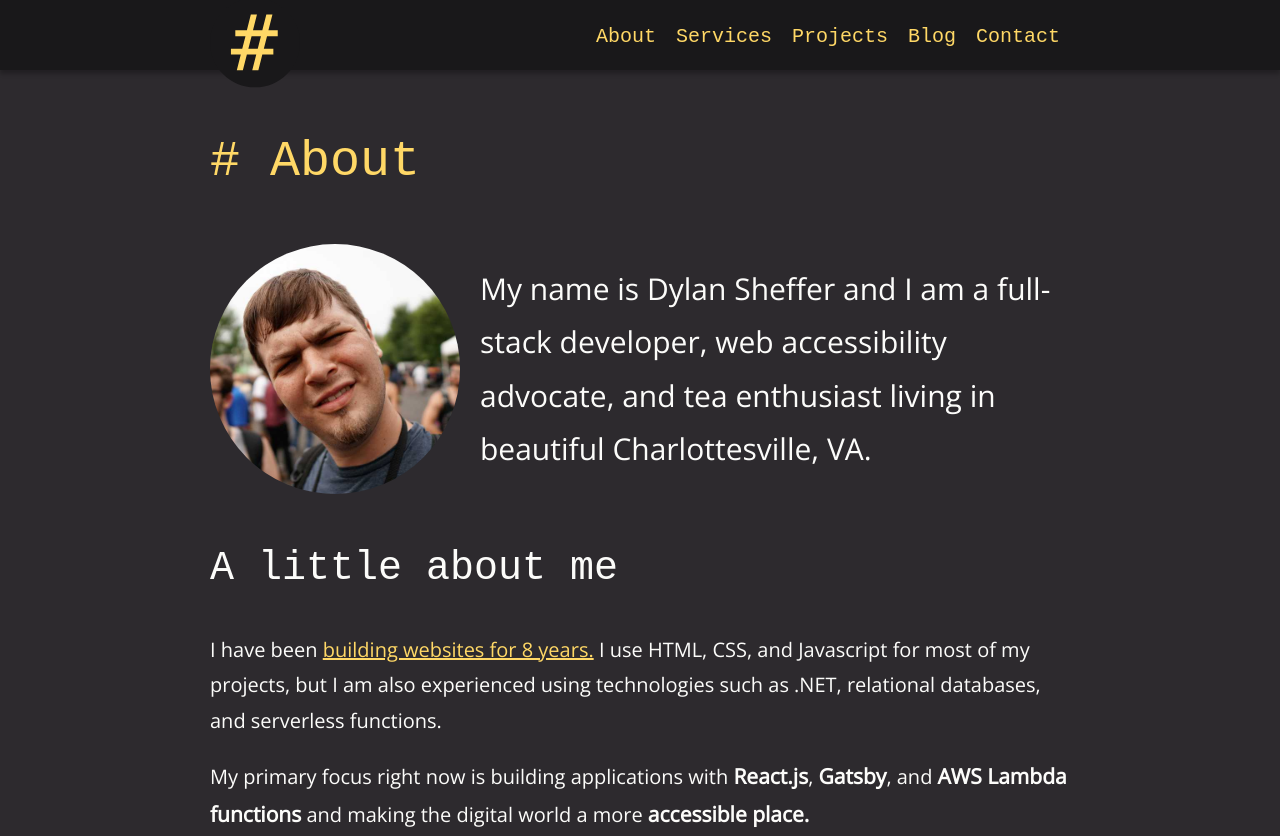
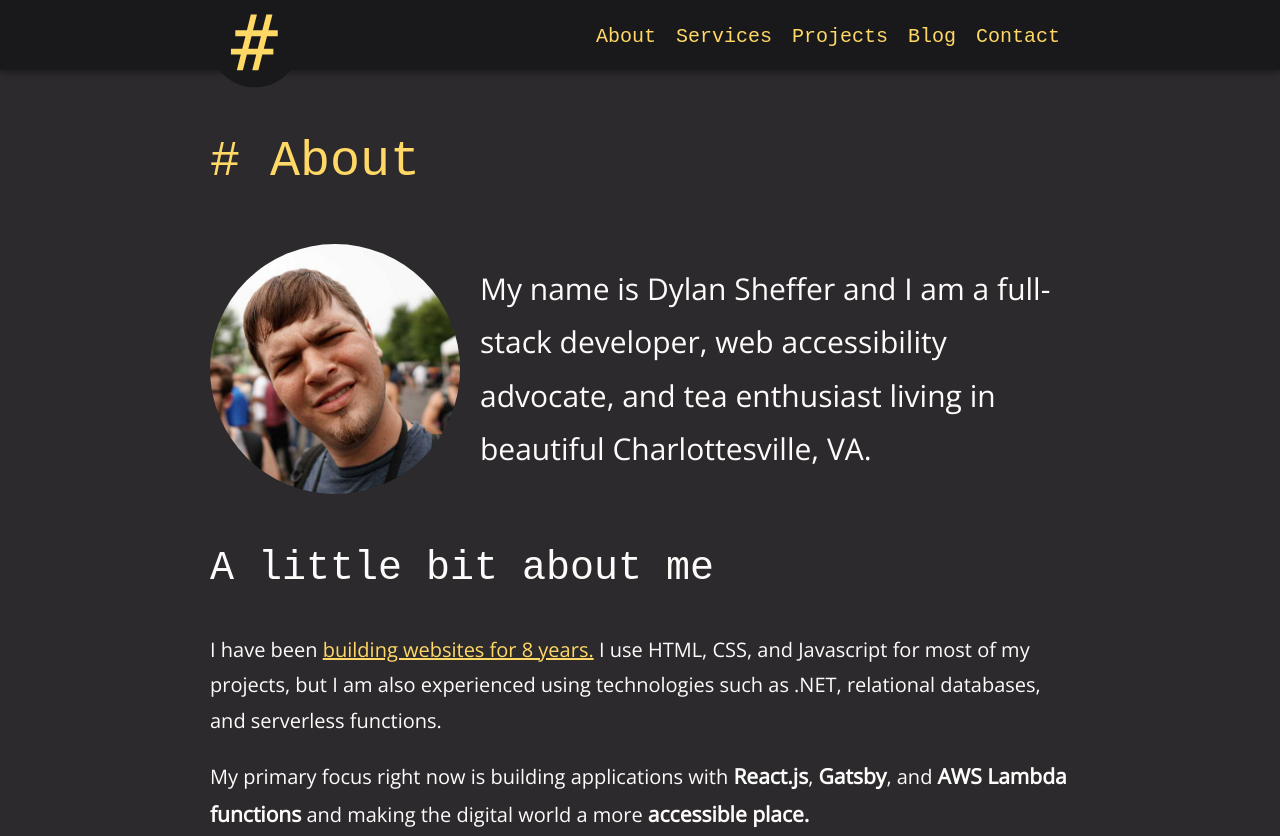
Before and after one commit to dylansheffer/DylanSheffer, a Gatsby site: page /about in a window 1280 px wide. Shown: the top 836 px of the page. Built offline with nearby package versions, Linux system fonts and the light colour scheme; Gatsby itself is replaced by a stand-in of ours; some packages are replaced by stand-ins of ours.

Commit message:
fix: add missing word

```diff
--- a/src/pages/about.js
+++ b/src/pages/about.js
@@ -37,7 +37,7 @@ export default function AboutPage({ data, pageContext, path }) {
           Charlottesville, VA.
         </Text>
       </div>
-      <H as="h2">A little about me</H>
+      <H as="h2">A little bit about me</H>
       <Text>
         I have been{' '}
         <a href="https://web.archive.org/web/20160224114658/http://www.dylansheffer.com/">
@@ -62,7 +62,7 @@ export default function AboutPage({ data, pageContext, path }) {
         on my <Link to="/contact">contact page</Link>!
       </Text>
       {/* <H as="h3">
-        A little <em>more</em> about me
+        A little bit <em>more</em> about me
       </H>
       <Text></Text> */}
     </AboutPageStyle>
```
